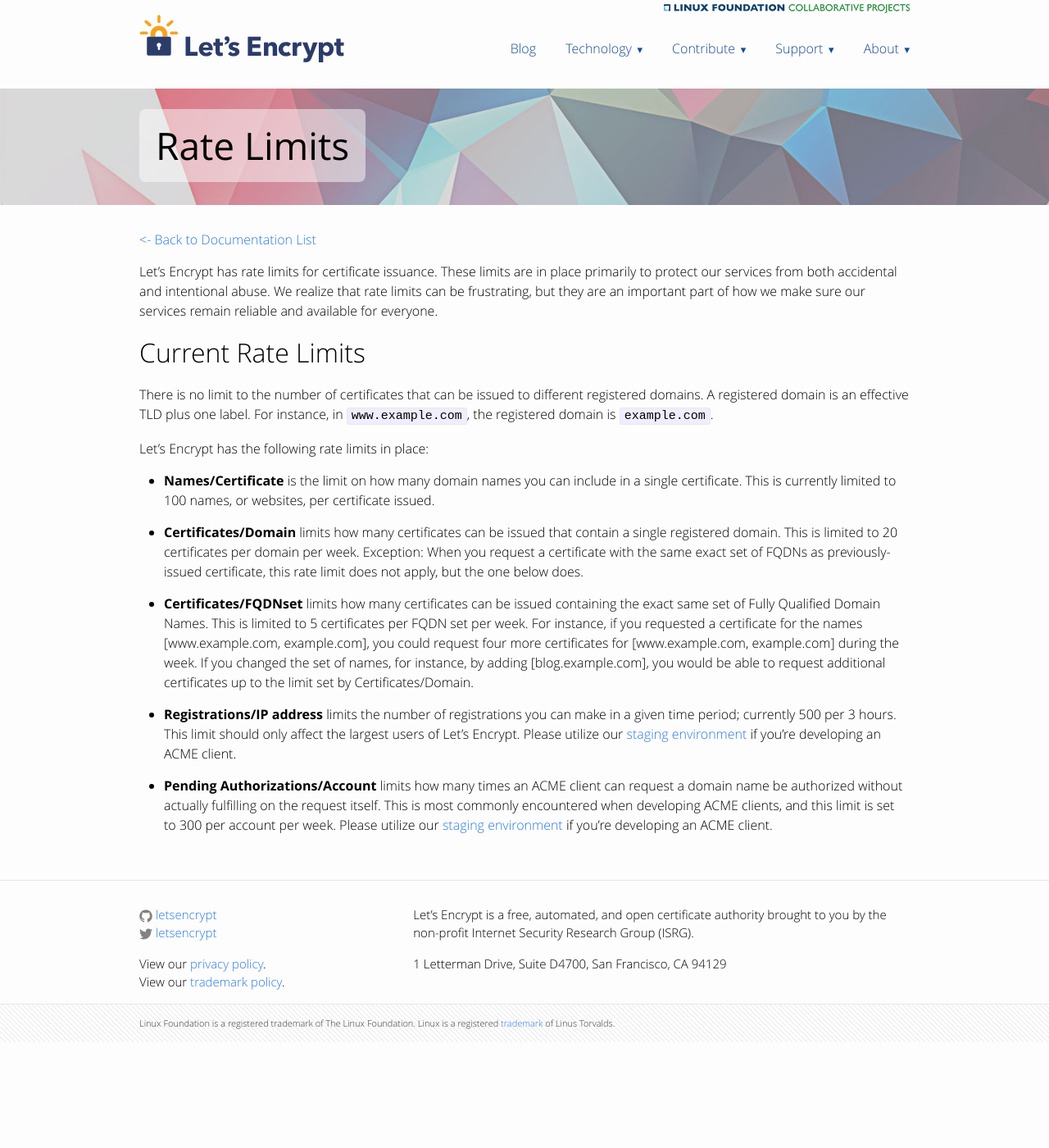
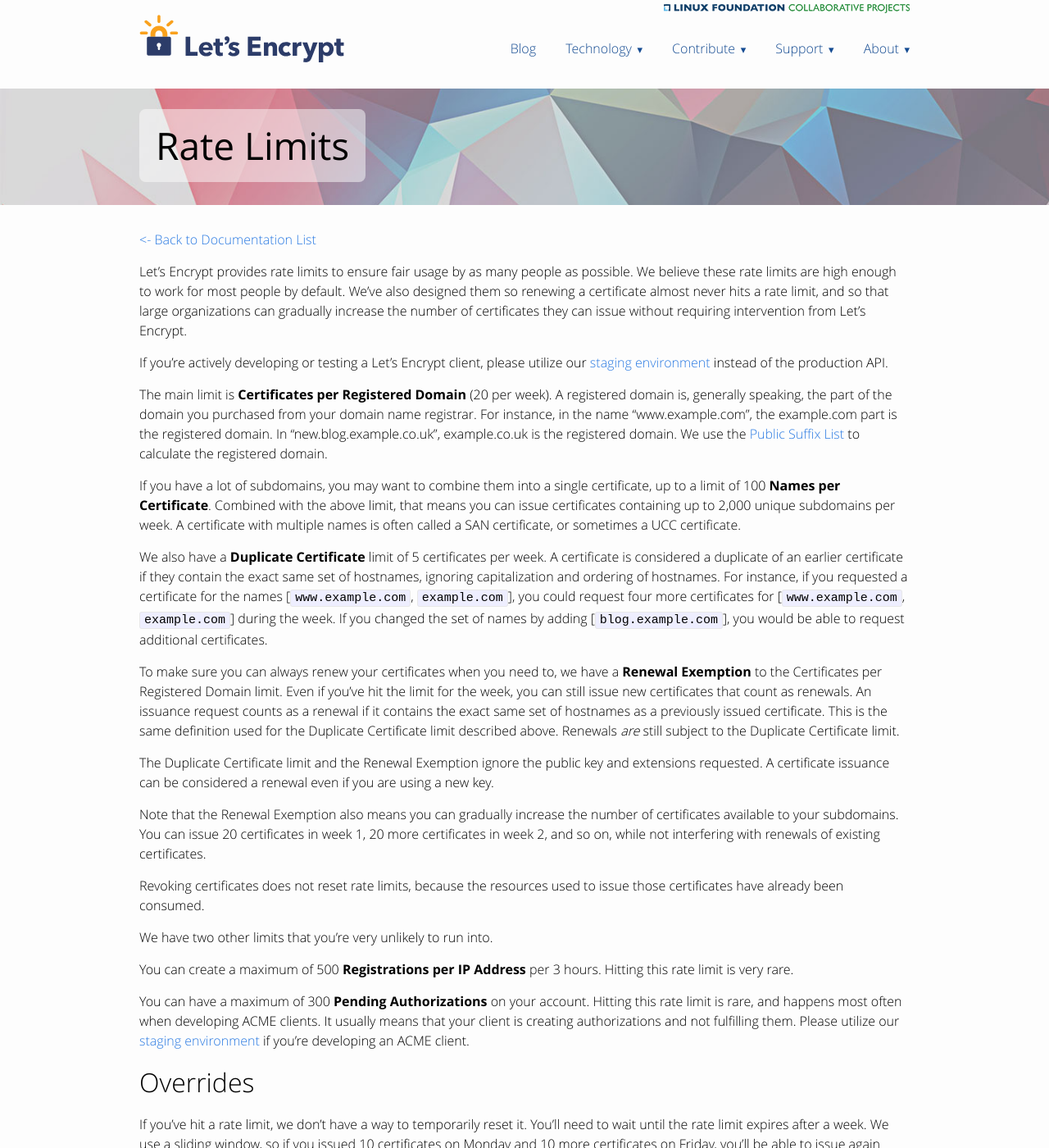
Before and after one commit to snowman1120/website, a Jekyll site: the page built from docs/rate-limits.md, in a window 1280 px wide and 1400 px high. Shown: the whole window at 82% size. Built offline with Jekyll 4.4.1, drawn with Linux system fonts in a browser that asks for light colours; some of the changed text lies outside the part shown.

Commit message:
Update the Rate Limits docs to be clearer.

```diff
--- a/docs/rate-limits.md
+++ b/docs/rate-limits.md
@@ -7,21 +7,90 @@ top_graphic: 1
 
 [<- Back to Documentation List](/docs/)
 
-Let’s Encrypt has rate limits for certificate issuance. These limits are in place primarily to protect our services from both accidental and intentional abuse. We realize that rate limits can be frustrating, but they are an important part of how we make sure our services remain reliable and available for everyone.
+Let's Encrypt provides rate limits to ensure fair usage by as
+many people as possible. We believe these rate limits are high enough to work
+for most people by default. We've also designed them so renewing a
+certificate almost never hits a rate limit, and so that large
+organizations can gradually increase the number of certificates they can issue
+without requiring intervention from Let's Encrypt.
 
-# Current Rate Limits
+If you're actively developing or testing a Let's Encrypt client, please utilize
+our [staging environment](/docs/staging-environment/) instead of the production API.
 
-There is no limit to the number of certificates that can be issued to different registered domains. A registered domain is an effective TLD plus one label. For instance, in `www.example.com`, the registered domain is `example.com`.
+The main limit is **Certificates per Registered Domain** (20 per week). A
+registered domain is, generally speaking, the part of the domain you purchased
+from your domain name registrar. For instance, in the name "www.example.com",
+the example.com part is the registered domain. In "new.blog.example.co.uk",
+example.co.uk is the registered domain. We use the
+[Public Suffix List](https://publicsuffix.org) to calculate the registered
+domain.
 
-Let’s Encrypt has the following rate limits in place:
+If you have a lot of subdomains, you may want to combine them into a single
+certificate, up to a limit of 100 **Names per Certificate**. Combined with the
+above limit, that means you can issue certificates containing up to 2,000 unique
+subdomains per week. A certificate with multiple names is often called a SAN
+certificate, or sometimes a UCC certificate.
 
-* **Names/Certificate** is the limit on how many domain names you can include in a single certificate. This is currently limited to 100 names, or websites, per certificate issued.
+We also have a **Duplicate Certificate** limit of 5 certificates per week. A
+certificate is considered a duplicate of an earlier certificate if they contain
+the exact same set of hostnames, ignoring capitalization and ordering of
+hostnames.  For instance, if you requested a certificate for the names
+[`www.example.com`, `example.com`], you could request four more certificates for
+[`www.example.com`, `example.com`] during the week. If you changed the set of names
+by adding [`blog.example.com`], you would be able to request additional
+certificates.
 
-* **Certificates/Domain** limits how many certificates can be issued that contain a single registered domain.
-This is limited to 20 certificates per domain per week. Exception: When you request a certificate with the same exact set of FQDNs as previously-issued certificate, this rate limit does not apply, but the one below does.
+To make sure you can always renew your certificates when you need to, we have a
+**Renewal Exemption** to the Certificates per Registered Domain limit. Even if
+you've hit the limit for the week, you can still issue new certificates that
+count as renewals. An issuance request counts as a renewal if it contains the
+exact same set of hostnames as a previously issued certificate. This is the same
+definition used for the Duplicate Certificate limit described above. Renewals
+*are* still subject to the Duplicate Certificate limit.
 
-* **Certificates/FQDNset** limits how many certificates can be issued containing the exact same set of Fully Qualified Domain Names. This is limited to 5 certificates per FQDN set per week. For instance, if you requested a certificate for the names [www.example.com, example.com], you could request four more certificates for [www.example.com, example.com] during the week. If you changed the set of names, for instance, by adding [blog.example.com], you would be able to request additional certificates up to the limit set by Certificates/Domain.
+The Duplicate Certificate limit and the Renewal Exemption ignore the public key
+and extensions requested. A certificate issuance can be considered a renewal even if
+you are using a new key.
 
-* **Registrations/IP address** limits the number of registrations you can make in a given time period; currently 500 per 3 hours. This limit should only affect the largest users of Let's Encrypt. Please utilize our [staging environment](/docs/staging-environment/) if you’re developing an ACME client.
+Note that the Renewal Exemption also means you can gradually increase the number
+of certificates available to your subdomains. You can issue 20 certificates in
+week 1, 20 more certificates in week 2, and so on, while not interfering with
+renewals of existing certificates.
 
-* **Pending Authorizations/Account** limits how many times an ACME client can request a domain name be authorized without actually fulfilling on the request itself. This is most commonly encountered when developing ACME clients, and this limit is set to 300 per account per week. Please utilize our [staging environment](/docs/staging-environment/) if you’re developing an ACME client.
+Revoking certificates does not reset rate limits, because the resources used to
+issue those certificates have already been consumed.
+
+We have two other limits that you're very unlikely to run into.
+
+You can create a maximum of 500 **Registrations per IP Address** per 3 hours.
+Hitting this rate limit is very rare.
+
+You can have a maximum of 300 **Pending Authorizations** on your account. Hitting
+this rate limit is rare, and happens most often when developing ACME clients. It
+usually means that your client is creating authorizations and not fulfilling them.
+Please utilize our [staging environment](/docs/staging-environment/) if you’re
+developing an ACME client.
+
+# Overrides
+
+If you've hit a rate limit, we don't have a way to temporarily reset it. You'll
+need to wait until the rate limit expires after a week. We use a sliding window,
+so if you issued 10 certificates on Monday and 10 more certificates on Friday,
+you'll be able to issue again starting Monday. You can get a list of certificates
+issued for your registered domain by [searching on crt.sh](https://crt.sh), which
+uses the public [Certificate Transparency](https://www.certificate-transparency.org)
+logs.
+
+Revoking certificates does not reset rate limits, because the resources involved
+in issuing the certificates have already been used.
+
+If you are a large hosting provider or organization working on a Let's Encrypt
+integration, we have a [rate limiting form] that can be used to request
+a higher rate limit. It takes a few weeks to process requests, so this form is
+not suitable if you just need to reset a rate limit faster than it resets on its own.
+
+Note that most hosting providers don't need rate limit increases, because
+there's no limit on the number of distinct registered domains for which you can issue.
+So long as most of your customers don't have more than 2,000 subdomains on a
+registered domain, you most likely do not need an increase. See our [Integration
+Guide](/docs/integration-guide/) for more advice.
```
